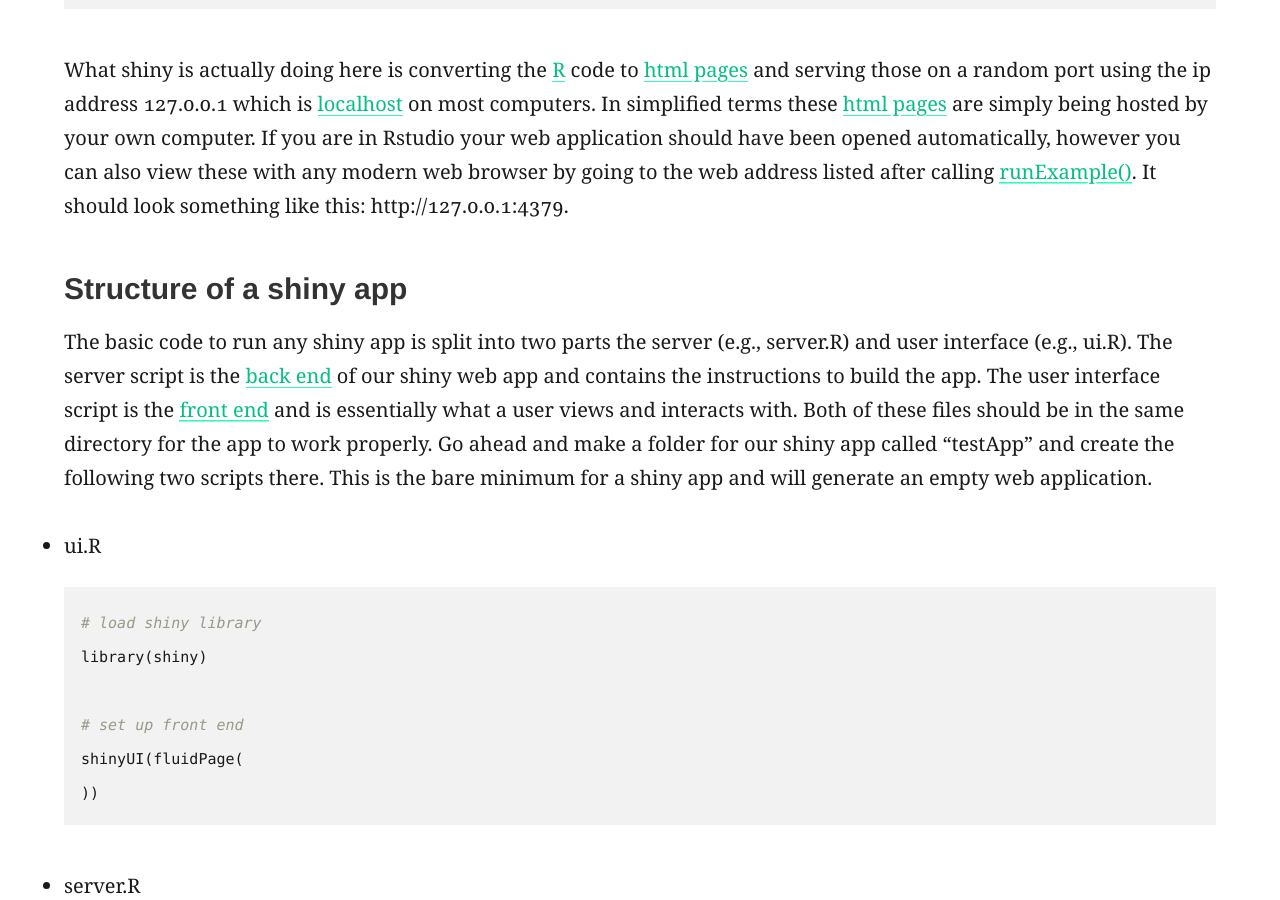
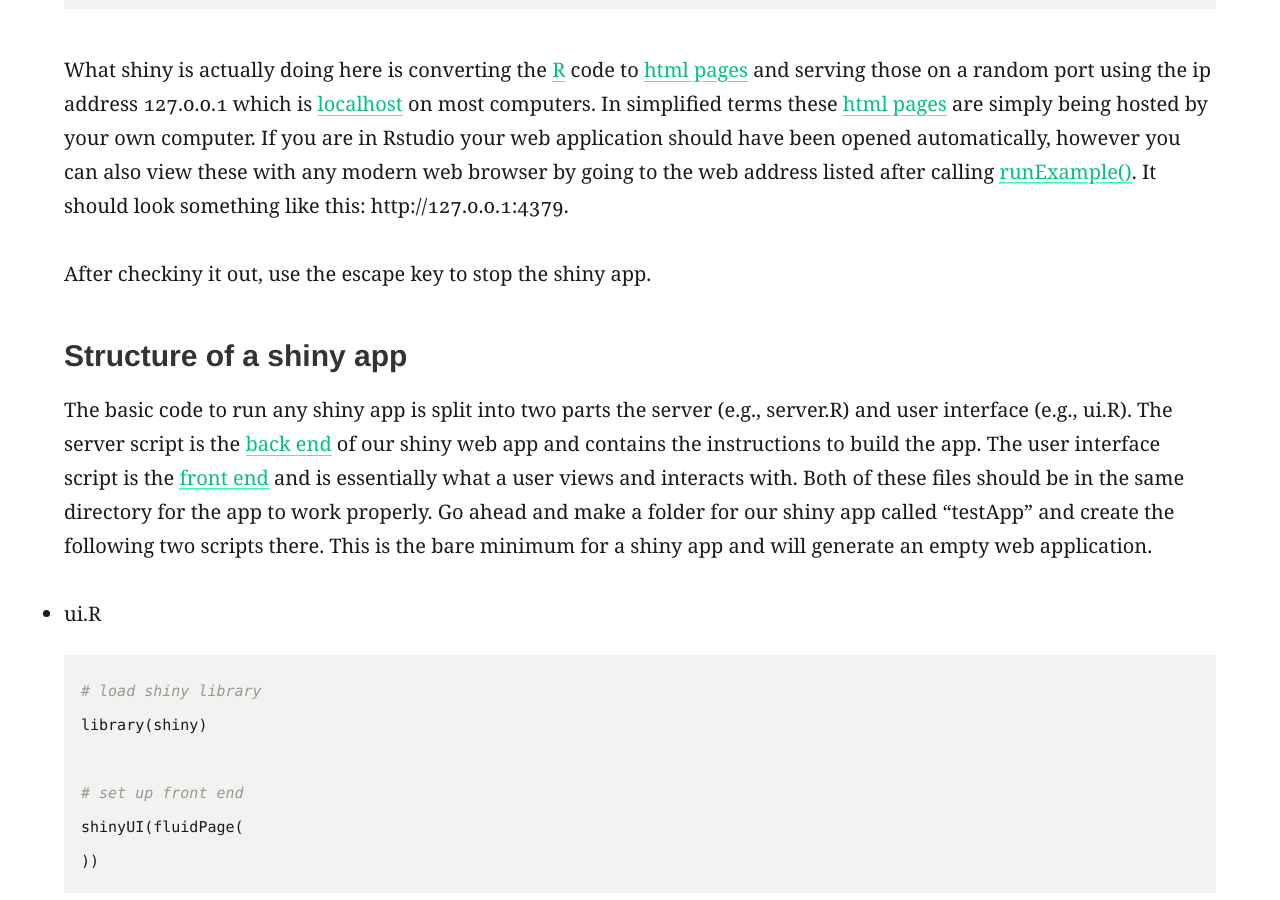
Before and after one commit to griffithlab/genviz.org, a Jekyll site: the page built from _posts/0002-04-01-introToshiny.md, in a window 1280 px wide and 900 px high, scrolled down 1326 px. Built offline with Jekyll 4.4.1, drawn with Linux system fonts in a browser that asks for light colours; nearby versions of some CDN libraries.

Commit message:
minor update

````diff
--- a/_posts/0002-04-01-introToshiny.md
+++ b/_posts/0002-04-01-introToshiny.md
@@ -26,6 +26,8 @@ runExample("06_tabsets")
 ```
 
 What shiny is actually doing here is converting the [R](https://www.r-project.org/) code to [html pages](https://en.wikipedia.org/wiki/HTML) and serving those on a random port using the ip address 127.0.0.1 which is [localhost](https://en.wikipedia.org/wiki/Localhost) on most computers. In simplified terms these [html pages](https://en.wikipedia.org/wiki/HTML) are simply being hosted by your own computer. If you are in Rstudio your web application should have been opened automatically, however you can also view these with any modern web browser by going to the web address listed after calling [runExample()](https://www.rdocumentation.org/packages/shiny/versions/1.0.3/topics/runExample). It should look something like this: http://127.0.0.1:4379.
+
+After checkiny it out, use the escape key to stop the shiny app.
 
 ### Structure of a shiny app
 
````
